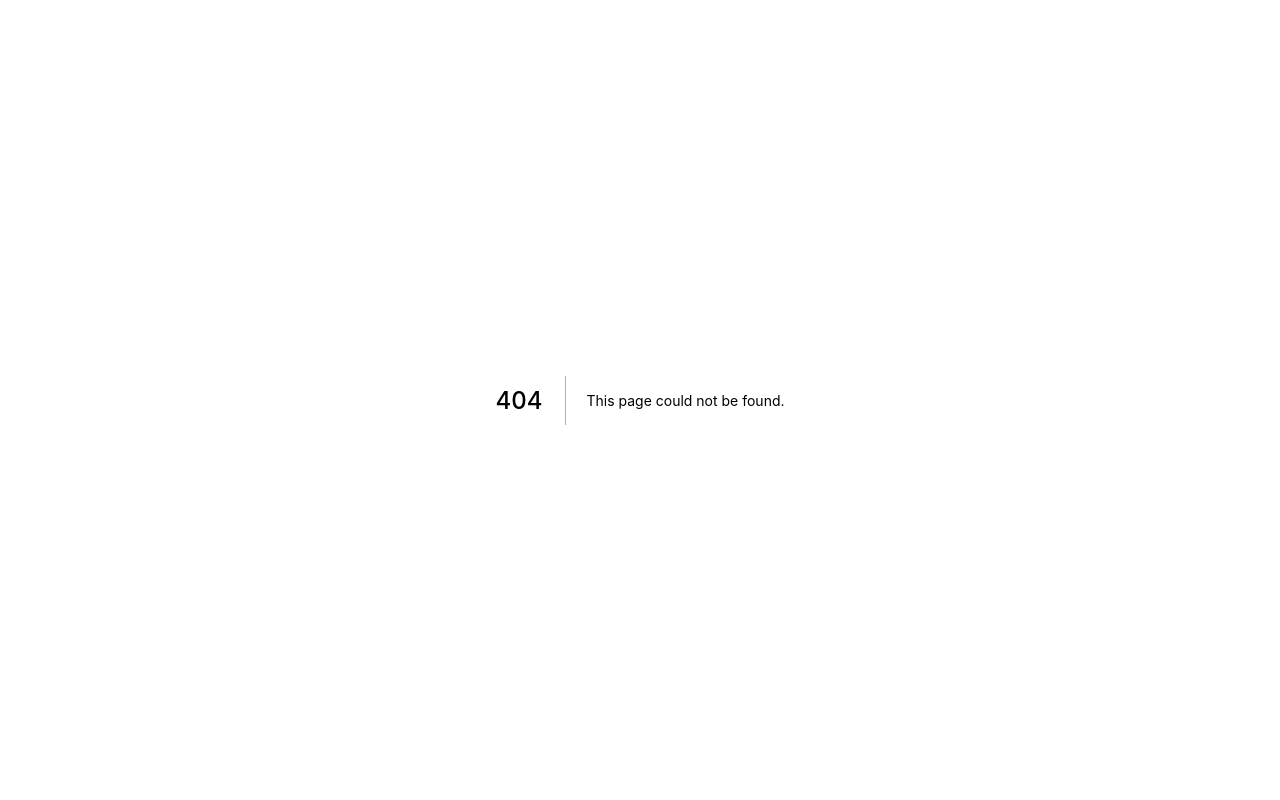
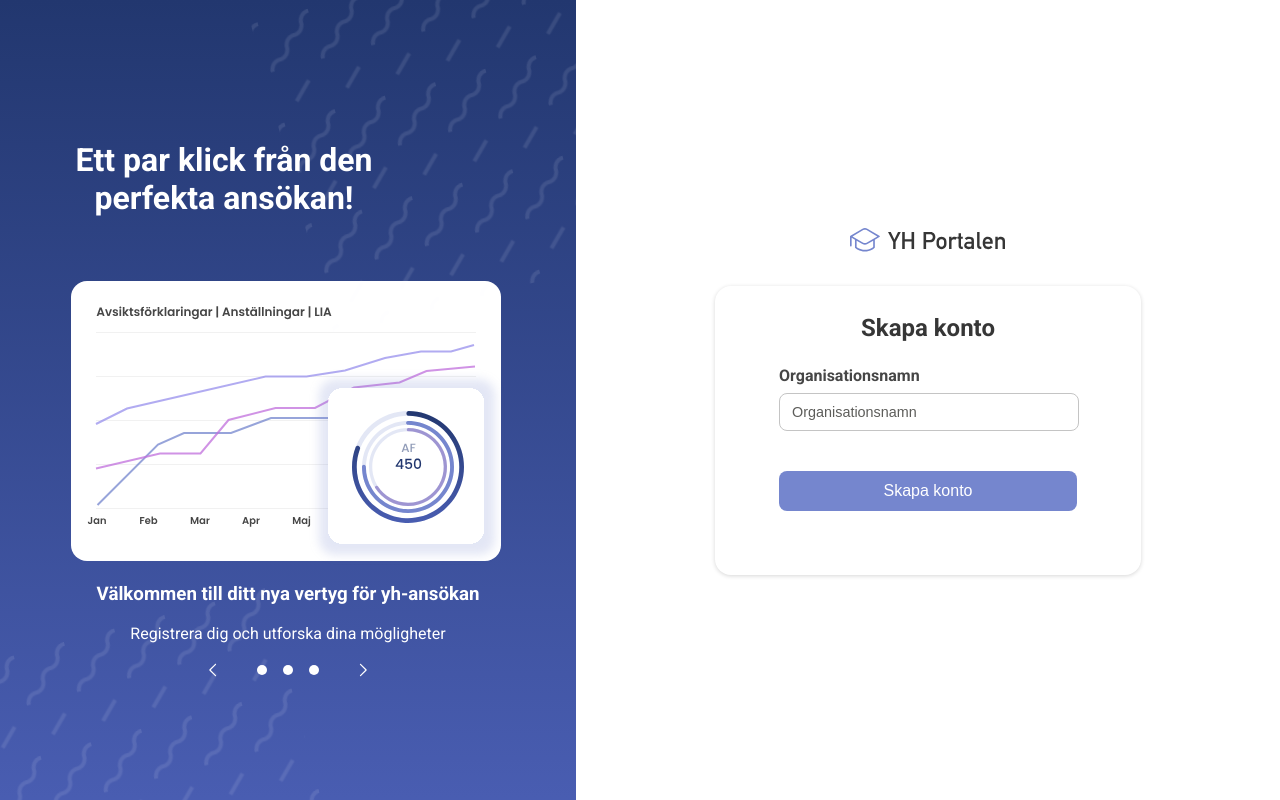
Before and after one commit to abersoft-technologies/yhs-front-end, a Next.js app: page /organisation in a window 1280 px wide. Before the commit this address had no page. Built offline with nearby package versions, Linux system fonts and the light colour scheme; sample sign-in values are in the browser's storage.

Commit message:
YS-130 Create org and user

```diff
--- a/package.json
+++ b/package.json
@@ -15,6 +15,7 @@
     "@reduxjs/toolkit": "^1.8.0",
     "@types/react-redux": "^7.1.23",
     "@types/sass": "^1.43.1",
+    "@types/uniqid": "^5.3.2",
     "axios": "^0.26.1",
     "classnames": "^2.3.1",
     "next": "12.1.0",
@@ -26,7 +27,8 @@
     "redux-thunk": "^2.4.1",
     "sass": "^1.49.9",
     "styled-components": "^5.3.3",
-    "surge": "^0.23.1"
+    "surge": "^0.23.1",
+    "uniqid": "^5.4.0"
   },
   "devDependencies": {
     "@types/node": "17.0.21",
--- /dev/null
+++ b/pages/organisation.tsx
@@ -0,0 +1,178 @@
+import type { NextPage } from 'next';
+import React, { useState, useEffect } from 'react';
+import axios from 'axios';
+import { Redirect } from '../src/globalFunctions/redirect';
+import { add } from '../src/store/slice/userSlice';
+import { addOrg } from '../src/apis/org/add';
+import { useAppDispatch } from '../src/hooks/useStore';
+import { useLocalStorage } from '../src/hooks/useLocalStorage';
+import { useWindowSize } from '../src/hooks/useWindowSize';
+import { Loading } from '../src/components/ui/loading/Loading';
+import { useDispatch } from 'react-redux';
+import { IUserModelRedux } from '../src/types/global';
+import uniqid from 'uniqid';
+
+
+/* Styles import */
+import styles from '../styles/loginSignup.module.scss';
+
+/* Components import */
+import { Flex } from '../src/components/ui/Flex';
+import { Input } from '../src/components/ui/form/input/Input';
+
+interface IUser {
+  firstName: string;
+  lastName: string;
+  email: string;
+  date: string;
+  id: string;
+  orgId?: number;
+}
+
+const Organisation: NextPage = () => {
+  const windowSize = useWindowSize();
+  const dispatch = useDispatch();
+  const [org, setOrg] = useState<string>('');
+  const [isLoading, setIsLoading] = useState<boolean>(false);
+  const [showErrorMessage, setShowErrorMessage] = useState<boolean>(false);
+  const [errorMessage, setErrorMessage] = useState<string>('');
+
+  const onFormSubmit = (e: React.FormEvent<HTMLFormElement>) => {
+    e.preventDefault();
+    submitToDB();
+    setOrg('');
+  };
+
+  /*   const reqUrl =
+    process.env.NODE_ENV === 'development'
+      ? 'http://localhost:8080/auth/login'
+      : 'https://yhs-back-end.herokuapp.com/auth/login'; */
+  const reqUrl = 'https://yhs-back-end.herokuapp.com/auth/signup';
+
+  const submitToDB = async () => {
+    const id = uniqid();
+    const userData = localStorage.getItem("regData");
+    if(userData) {
+      const data: IUser = {
+        ...JSON.parse(userData),
+        orgId: id,
+      };
+      const userList: Array<IUser> = [data]
+      const orgData = {
+        name: org,
+        orgId: id,
+        users: userList
+      }
+      setIsLoading(true);
+      axios
+      .post(reqUrl, data)
+      .then((res) => {
+        const data = res.data;
+        dispatch(add(res.data))
+        sessionStorage.setItem("user", JSON.stringify(data))
+        localStorage.setItem('accessToken', data.data.accessToken);
+        localStorage.setItem('refreshToken', data.data.refreshToken);
+      })
+      .catch((err) => {
+        setShowErrorMessage(true);
+        setErrorMessage('Något gick fel');
+        setTimeout(() => {
+          setShowErrorMessage(false);
+          setErrorMessage('');
+          setIsLoading(false);
+        }, 3000);
+        console.error(err);
+      });
+      await addOrg(orgData)
+      .then(res => {
+        console.log(res?.data)
+        setTimeout(() => {
+          setIsLoading(false);
+          Redirect("/")
+        }, 3000);
+      })
+      .catch(err => console.log(err))
+    }
+  };
+
+  const onTextChange = (e: React.ChangeEvent<HTMLInputElement>) => {
+    setOrg(e.currentTarget.value)
+  };
+
+  return (
+    <div className={styles.registration_loggin_container}>
+      <div className={styles.herosection_container}>
+        <img
+          src='/svgs/login_register/pattern-top-right.svg'
+          alt='Pattern waves'
+          className={styles.pattern_top_right}
+        />
+        <img
+          src='/svgs/login_register/pattern-bottom-left.svg'
+          alt='Pattern waves'
+          className={styles.pattern_bottom_left}
+        />
+
+        <div className={styles.herosection_content_container}>
+          <h1>Ett par klick från den perfekta ansökan!</h1>
+
+          <img src='/svgs/login_register/charts-hero-image.svg' alt='Charts' />
+
+          <div>
+            <h3>Välkommen till ditt nya vertyg för yh-ansökan</h3>
+            <p>Registrera dig och utforska dina mögligheter </p>
+          </div>
+
+          <Flex direction='row' align='center' gap='small'>
+            <button>
+              <img
+                src='/svgs/login_register/chevron-herosection-register.svg'
+                alt='Chevron'
+              />
+            </button>
+            <Flex direction='row' gap='medium'>
+              <span></span>
+              <span></span>
+              <span></span>
+            </Flex>
+            <button>
+              <img
+                src='/svgs/login_register/chevron-herosection-register.svg'
+                alt='Chevron'
+              />
+            </button>
+          </Flex>
+        </div>
+      </div>
+      <div>
+        <img src='/svgs/login_register/logo_loggin.svg' alt='Logo' />
+        <form
+          action='get'
+          onSubmit={(e) => onFormSubmit(e)}
+          className={styles.container_form}
+        >
+          <Flex direction='column' gap='medium' justify='center' width='auto'>
+            <h2>Skapa konto</h2>
+
+            <Input
+              type='text'
+              name='org'
+              value={org}
+              label='Organisationsnamn'
+              placeholder='Organisationsnamn'
+              onChangeFunction={(e) => onTextChange(e)}
+              width='300px'
+            />
+            <button>Skapa konto</button>
+            <Flex direction='row' justify='center'>
+              {showErrorMessage ? <p>{errorMessage}</p> : null}
+              <Loading isLoading={isLoading} size='small' />
+            </Flex>
+          </Flex>
+        </form>
+      </div>
+    </div>
+  );
+};
+
+export default Organisation;
--- /dev/null
+++ b/src/apis/org/add.ts
@@ -0,0 +1,25 @@
+import api from '../api';
+
+interface IUser {
+    firstName: string;
+    lastName: string;
+    email: string;
+    date: string;
+    id: string;
+    orgId?: number;
+  }
+
+interface IAddOrgParams {
+    name: string;
+    orgId: string;
+    users: Array<IUser>;
+}
+
+export const addOrg = async (data: IAddOrgParams) => {
+  try {
+    const result = await api.post(`/org/add`, data);
+    return result;
+  } catch (err) {
+    console.error(err);
+  }
+};
--- a/src/types/global.ts
+++ b/src/types/global.ts
@@ -9,6 +9,7 @@ export interface IUserModelRedux {
         email: string;
         date: string;
         id: string;
+        orgId?: number;
       };
     };
     message: string;
```
Also changed, not shown: pages/registrering.tsx (+25 -20 lines), 1 other file (tests, documents, lock files or other folders).
